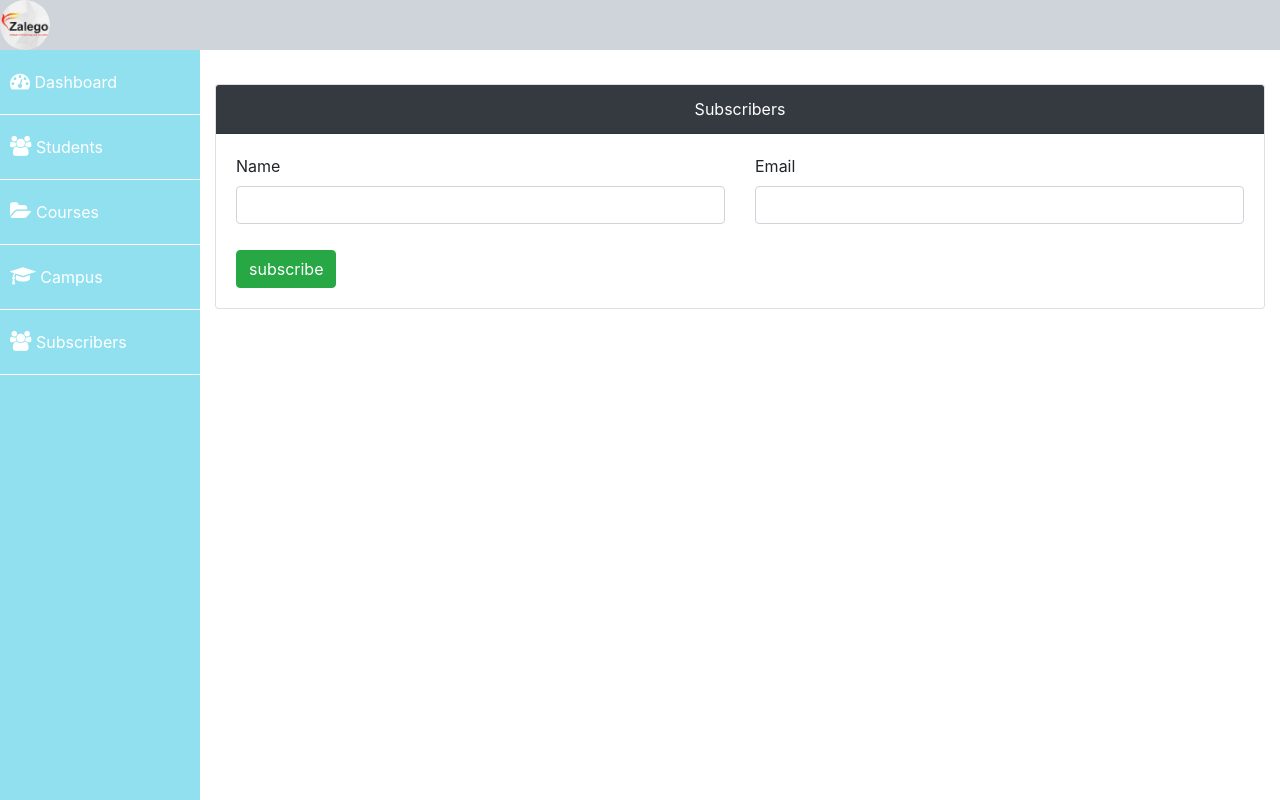
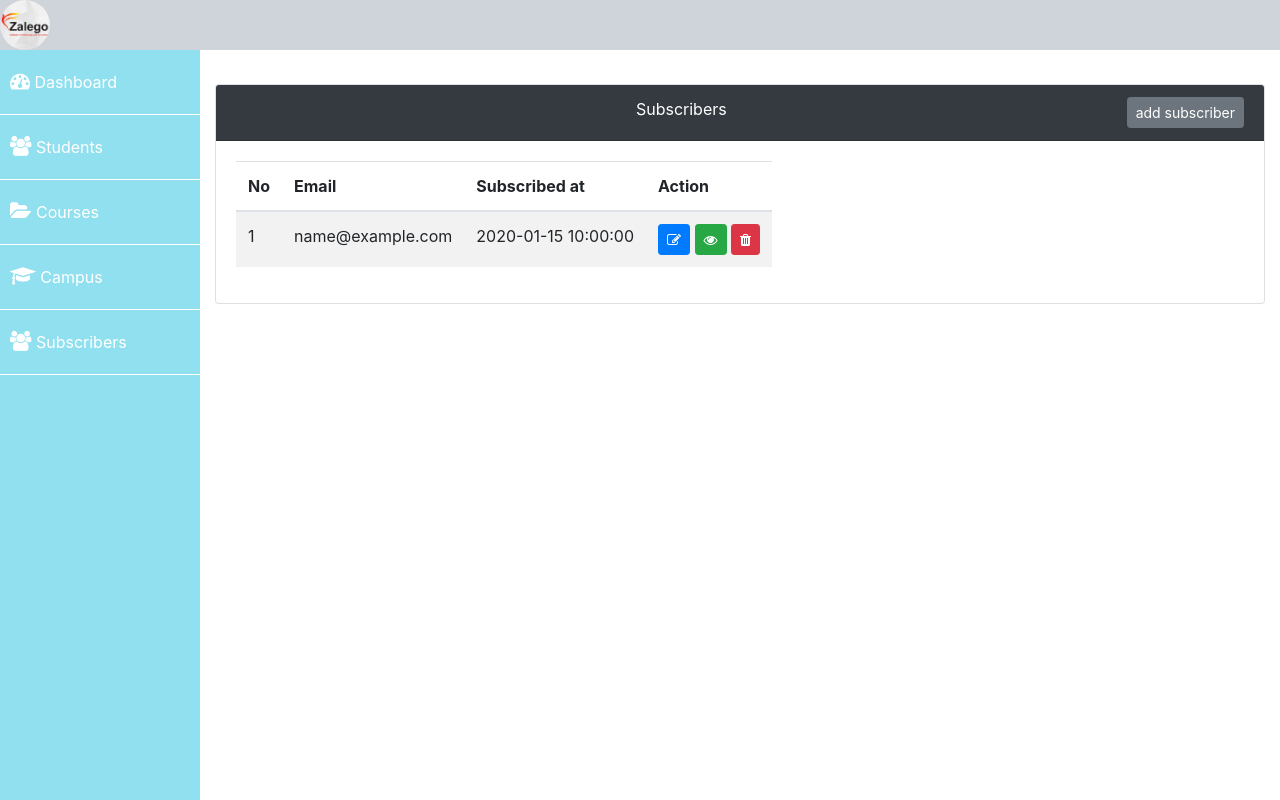
Before and after one commit to joshu22/adminDashboard, a PHP site: page /subscribers.php in a window 1280 px wide. Run offline with PHP 8.4, Linux system fonts and the light colour scheme; tables that the repository leaves empty or names only in its code hold one stand-in row (values such as "Sample post").

Commit message:
add subscribers design

```diff
--- a/subscribers.php
+++ b/subscribers.php
@@ -10,27 +10,12 @@
     require_once('includes/header.php');
 	require_once('includes/sidebar.php');
 
-    // submit user data to database
-    // 1 db connection
+    // fetch all user records
+    // 1. database connection
     require_once('dbconnection.php');
+    $fetchEnrolledStudents=mysqli_query($conn,"SELECT * FROM subscribers");
+	?>
 
-    if(isset($_POST['submitSubscribers'])){
-    // 2 fetch from data
-    $name=$_POST["name"];
-    $email=$_POST["email"];
-
-    //3. SQL Query to insert data to database
-    $queryData=mysqli_query($conn,"INSERT INTO subscribers2(name,email)
-    VALUES('$name','$email')");
-    //4.check if data inserted
-    if($queryData){
-        echo "Data submitted successfully";
-    }
-    else{
-        echo "Error";
-    }
-    }
-	?>
 
 	<div class="main-content">
 		<div class="container-fluid">
@@ -38,30 +23,47 @@
 				<div class="col-lg-12">
 					<div class="card">
                         <div class="card-header bg-dark text-white text-center">
-						    <span>Subscribers</span>
+						    <span> Subscribers</span>
+                            <span class="float-right">
+                                <a href="addSubscribers.php" class="btn btn-secondary btn-sm">add subscriber</a>
+                            </span>
 					    </div>
                         <div class="card-body">
-                            <form action="subscribers.php" method="post">
-                                <div class="row">
-                                    <div class="col-lg-6">
-                                        <div class="form-group">
-                                            <label for="name">Name</label>
-                                            <input type="text" class="form-control" name="name" id="">
-                                        </div>
-                                    </div>
-                                    <div class="col-lg-6">
-                                        <div class="form-group">
-                                            <label for="email">Email</label>
-                                            <input type="email" class="form-control" name="email" id="">
-                                        </div>
-                                    </div>
-                                </div>
+                            <table class="table table-striped table-hover table-responsive">
+                               <thead>
+                                <tr>
+                                    <th>No</th>
 
+                                    <th>Email</th>
 
-                                <div class="row col-lg-3">
-                                    <button type="submit" class="btn btn-success" name="submitSubscribers">subscribe</button>
-                                </div>
-                            </form>
+                                    <th>Subscribed at</th>
+                                    <th>Action</th>
+                                </tr>
+                               </thead>
+                               <tbody>
+                                <?php while( $row= mysqli_fetch_array($fetchEnrolledStudents)) { ?>
+                                    <tr>
+                                        <td><?php echo $row['id']?></td>
+
+                                        <td><?php echo $row['email']?></td>
+
+                                        <td><?php echo $row['created_at']?></td>
+                                        <td>
+                                            <a href="editStudent.php?id=<?php echo $row['id']?>" class="btn btn-primary btn-sm">
+                                            <i class="fa fa-edit"></i>
+                                            </a>
+                                            <a href="" class="btn btn-success btn-sm">
+                                           <i class="fa fa-eye"></i>
+                                            </a>
+                                            <a href="" class="btn btn-danger btn-sm">
+                                            <i class="fa fa-trash"></i>
+                                            </a>
+                                        </td>
+                                    </tr>
+                                <?php } ?>
+                               </tbody>
+                            </table>
+
                         </div>
                     </div>
 				</div>
```
Also changed, not shown: addSubscribers.php (added, +71 -0 lines).
